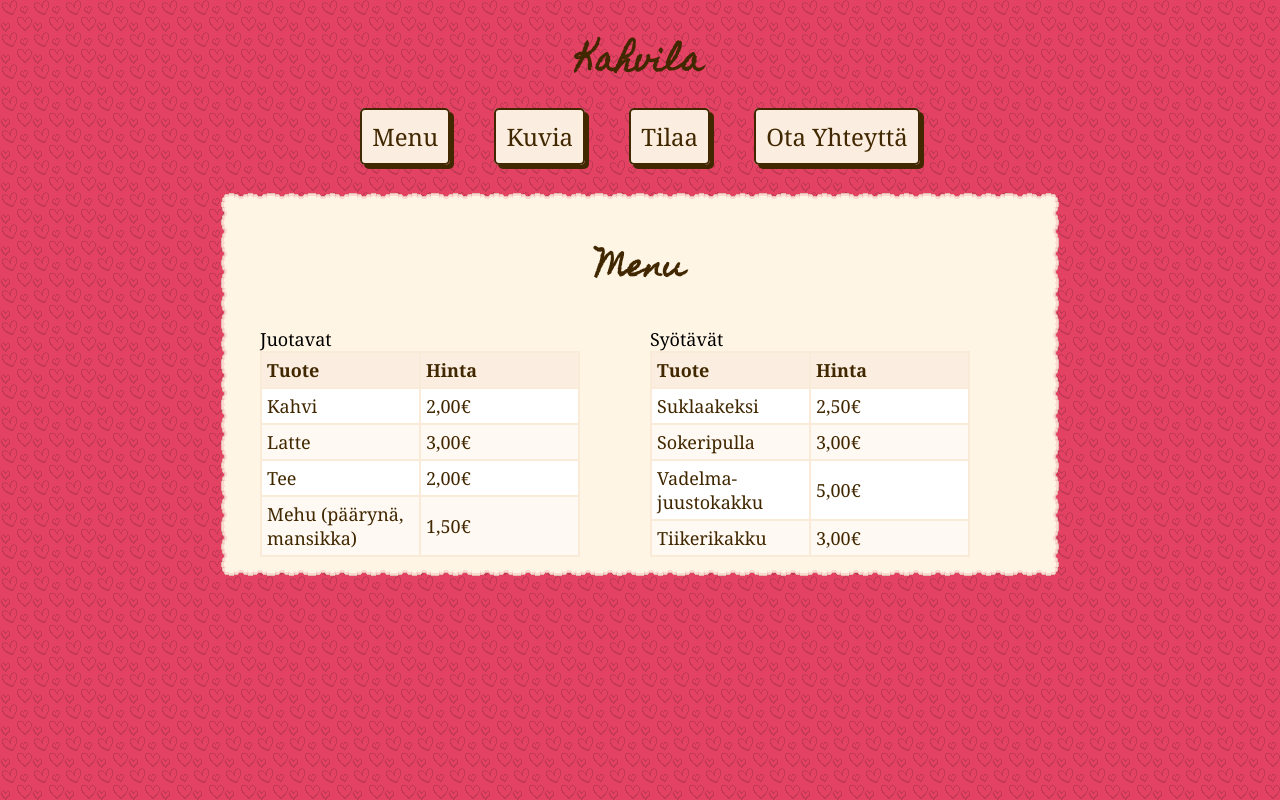
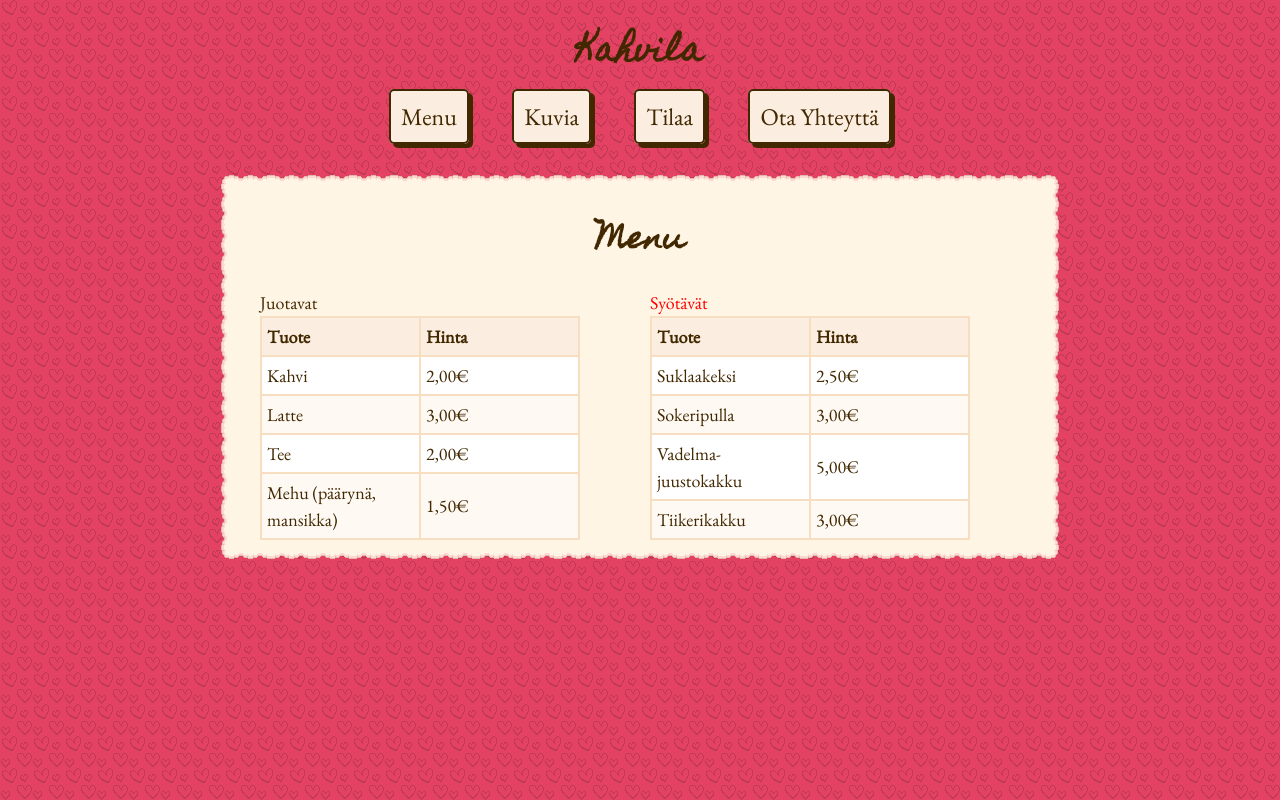
Before and after one commit to nellaSoudunsaari/viikko1-labra, a plain HTML site: page menu.html in a window 1280 px wide. Drawn offline with nearby package versions, Linux system fonts and the light colour scheme.

Commit message:
Labra 2 kriteerit täytetty

```diff
--- a/menu.html
+++ b/menu.html
@@ -5,8 +5,9 @@
     <meta name="viewport" content="width=device-width, initial-scale=1.0">
     <title>Menu</title>
     <link rel="stylesheet" href="./styles.css" />
+    <!--Style tagit ainoastaan fontin vuoksi-->
     <style>
-        @import url('https://fonts.googleapis.com/css2?family=Homemade+Apple&display=swap');
+        @import url('https://fonts.googleapis.com/css2?family=EB+Garamond&family=Homemade+Apple&display=swap');
     </style>
 </head>
 <body>
@@ -25,7 +26,7 @@
             <div class="wrapper">
                 <div class="menu" id="juoma">
                         <table>
-                            <caption>Juotavat</caption>
+                            <caption class="title">Juotavat</caption>
                         <thead>
                             <tr>
                                 <th>Tuote</th>
@@ -54,7 +55,7 @@
                 </div>
                 <div class="menu" id="ruoka">
                         <table>
-                            <caption>Syötävät</caption>
+                            <caption class="title strong">Syötävät</caption>
                         <thead>
                             <tr>
                                 <th>Tuote</th>
--- a/styles.css
+++ b/styles.css
@@ -1,7 +1,16 @@
+:root{
+    --text-color: #422800;
+    --textacc-color: #201401;
+    --bg1-color: #e34262;
+    --bg2-color: #fbeee0;
+    --space: 10px;
+}
+
 body{
-    background-color: rgb(227, 66, 98);
+    background-color: var(--bg1-color);
     background-image: url(assets/heart-07.png);
-    font-family: Cambria, Cochin, Georgia, Times, 'Times New Roman', serif;
+    font-family: "EB Garamond", serif;
+    line-height: 1.5;
     display: grid;
     grid-template-rows: auto 1fr auto;
     text-align: center;
@@ -9,22 +18,30 @@ body{
 
 a{
     text-decoration: none !important;
-    color: #422800;
+    color: var(--text-color);
 }
 
 h1, h2, h3{
     font-family: "Homemade Apple", cursive;
+    color: var(--text-color);
+}
+
+.title{
     color: #422800;
+}
+
+.title.strong{
+    color: red;
 }
 
 nav a{
     text-decoration-line: none;
     margin: 20px;
-    padding: 10px;
-    background-color: #fbeee0;
-    color: #422800;
-    border: 2px #422800 solid;
-    box-shadow: #422800 4px 4px 0 0;
+    padding: var(--space);
+    background-color: var(--bg2-color);
+    color: var(--text-color);
+    border: 2px var(--text-color) solid;
+    box-shadow: var(--text-color) 4px 4px 0 0;
     border-radius: 5px;
     font-size: 1.5em;
 }
@@ -34,25 +51,31 @@ nav a:hover{
     background-color: #fff;
 }
 
+nav a:focus{
+    border: 3px var(--textacc-color) solid;
+    outline-offset: 3px;
+}
+
 button{
     font-family: Cambria, Cochin, Georgia, Times, 'Times New Roman', serif;
     font-size: 0.9em;
     margin: 5px;
-    padding: 10px;
-    background-color: #fbeee0;
-    color: #422800;
-    border: 2px #422800 solid;
-    box-shadow: #422800 4px 4px 0 0;
+    padding: var(--space);
+    background-color: var(--bg2-color);
+    color: var(--text-color);
+    border: 2px var(--text-color) solid;
+    box-shadow: var(--text-color) 4px 4px 0 0;
     border-radius: 5px;
 }
 
+/*Tämä toimii containerina, implementoitu jo labra1, en ala muuttamaan luokan nimeä*/
 .main-content{
     border-width: 9px;
     border-style: solid;
     border-image: url(assets/border.png) 9 fill round;
     margin: auto;
     margin-top: 5vh;
-    padding: 10px;
+    padding: var(--space);
     max-width: 100vh;
     font-size: 1.25em;
 }
@@ -65,7 +88,7 @@ button{
 .struudeli {
     text-align: left;
     float: left;
-    padding: 20px;
+    padding: calc(var(--space) * 2);
     width: 25vh;
 }
 
@@ -87,16 +110,16 @@ button{
 
 #ruoka{
     float: left;
-    padding-left: 70px;
+    padding-left: calc(var(--space) * 7);
 }
 
 #juoma{
     float: left;
-    padding-left: 20px;
+    padding-left: calc(var(--space) * 2);
 }
 
 .menu table {
-    border: 2px solid #faead8;
+    border: 2px solid #f7dec1;
     height: 100%;
     width: 100%;
     table-layout: fixed;
@@ -111,25 +134,25 @@ button{
 }
 
 .menu th {
-    border: 2px solid #faead8;
-    background-color: #fbeee0;
-    color: #422800;
+    border: 2px solid #f7dec1;
+    background-color: var(--bg2-color);
+    color: var(--text-color);
     padding: 5px;
 }
 
 .menu td {
-    border: 2px solid #faead8;
+    border: 2px solid #f7dec1;
     padding: 5px;
 }
 
 .menu tr:nth-child(even) td {
     background-color: #fef9f3;
-    color: #422800;
+    color: var(--text-color);
 }
 
 .menu tr:nth-child(odd) td {
     background-color: #ffffff;
-    color: #422800;
+    color: var(--text-color);
 }
 
 .gallery {
@@ -153,7 +176,7 @@ button{
 }
 
 textarea{
-    background-color: #fbeee0;
+    background-color: var(--bg2-color);
 }
 
 .map{
```
Also changed, not shown: galleria.html (+2 -1 lines), index.html (+2 -1 lines), tilaa.html (+2 -1 lines), yhteystiedot.html (+2 -1 lines).
